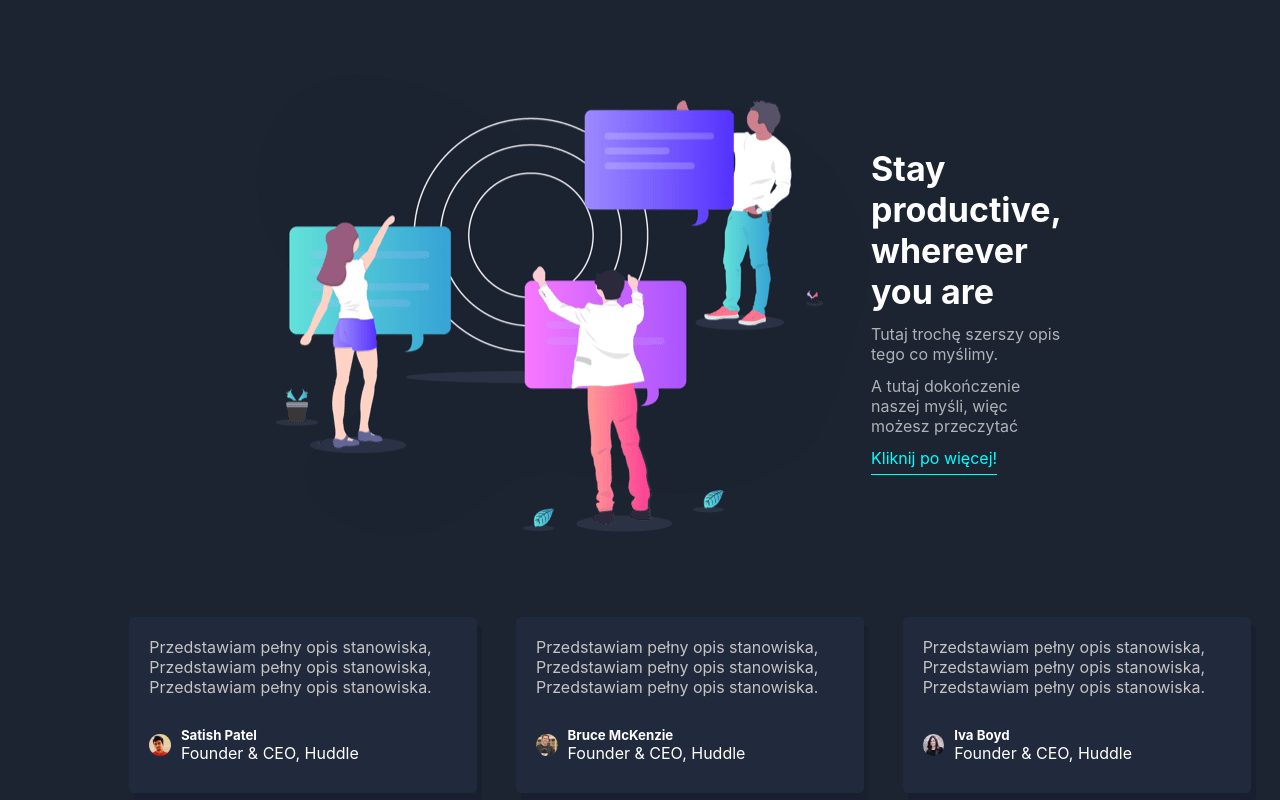
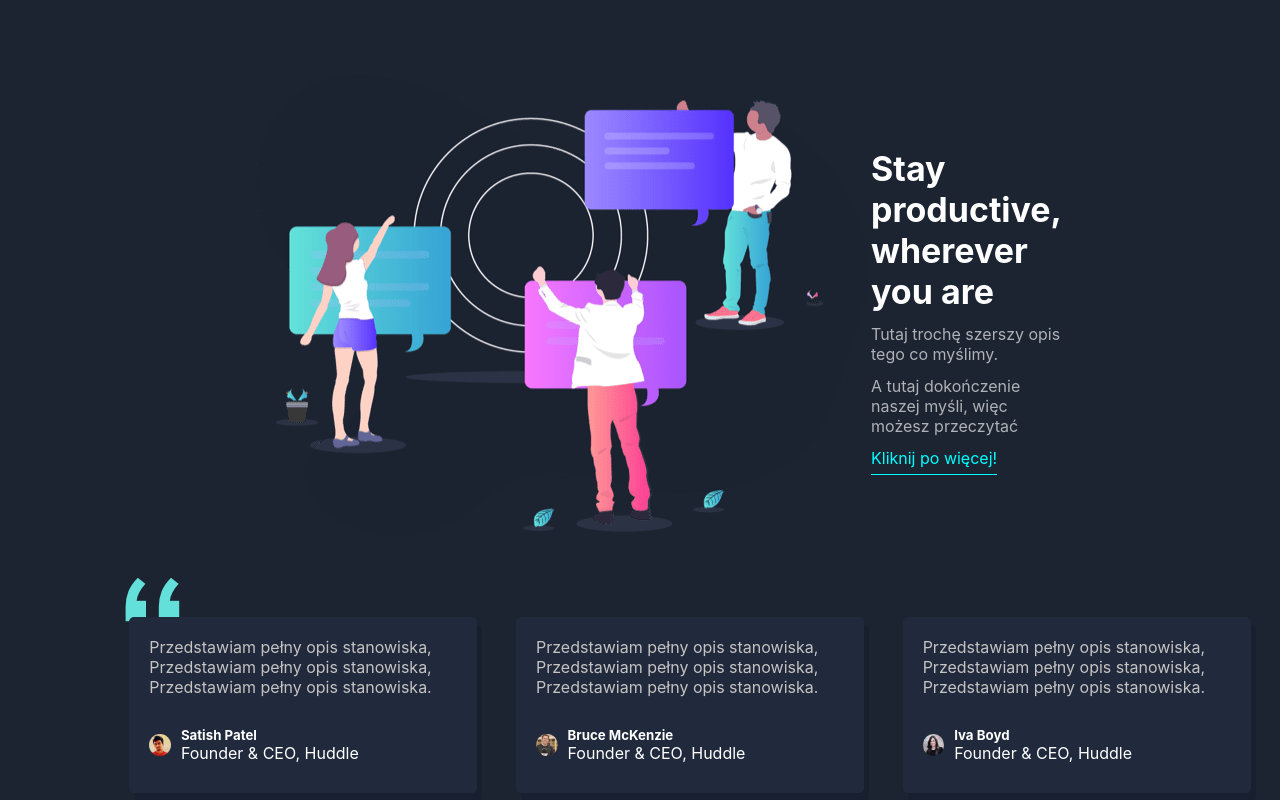
Before and after one commit to starszy1994/landing-page-starter, a React (Create React App) app: page / in a window 1280 px wide. Shown: the part 1490-2290 px from the top of the page. Built offline with nearby package versions, Linux system fonts and the light colour scheme.

Commit message:
opinie ludzie plus znacznik w tle

```diff
--- a/src/components/Opinions/Opinions.js
+++ b/src/components/Opinions/Opinions.js
@@ -4,10 +4,12 @@ import profile1 from '../../images/profile-1.jpg'
 import profile2 from '../../images/profile-2.jpg'
 import profile3 from '../../images/profile-3.jpg'
 import OpinionsMenu from './OpinionsMenu'
+import znacznik from '../../images/bg-quotes.png'
 
 const Opinions = () => {
   return (
     <div className={styles.all}>
+      <img src={znacznik} className={styles.obiekt}/>
     <OpinionsMenu
     opinion={"Przedstawiam pełny opis stanowiska, Przedstawiam pełny opis stanowiska, Przedstawiam pełny opis stanowiska."}
     profile={profile1}
--- a/src/components/Opinions/Opinions.module.css
+++ b/src/components/Opinions/Opinions.module.css
@@ -7,3 +7,10 @@
     top: 10px;
     left: 50px;
 }
+
+.obiekt {
+    position: absolute;
+    top: -35px;
+    left: 15px;
+    z-index: -1;
+}
```
